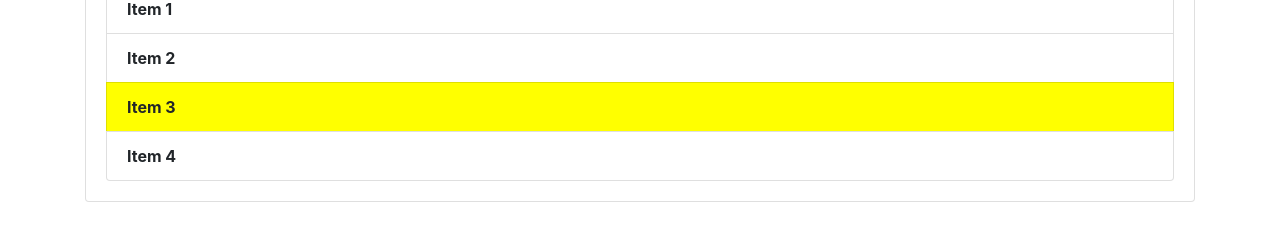
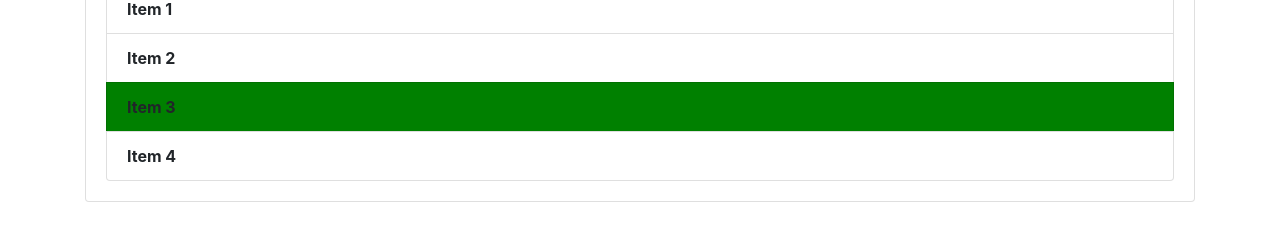
Before and after one commit to Anuj11041999/chatapp, a plain HTML site: page demo.html in a window 1280 px wide. Shown: the part 296-534 px from the top of the page. Drawn offline with nearby package versions, Linux system fonts and the light colour scheme.

Commit message:
second commit

```diff
--- a/demo.html
+++ b/demo.html
@@ -35,7 +35,7 @@
     var header = document.getElementById("header-title");
     header.style.borderBottom = "solid 3px black";
     var addItem = document.getElementsByClassName("list-group-item");
-    addItem[2].style.backgroundColor = "yellow";
+    addItem[2].style.backgroundColor = "green";
 
     for(let i=0;i<addItem.length;i++){
         addItem[i].style.fontWeight = "bold";
```
